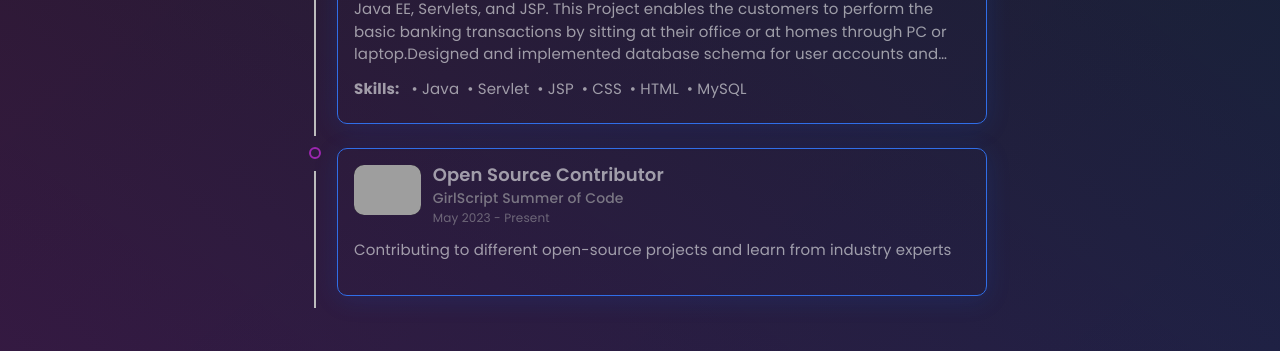
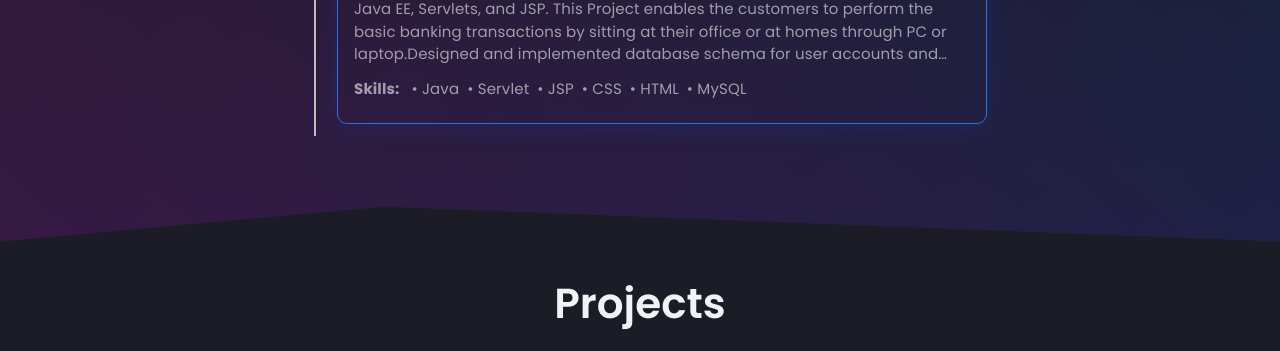
Before and after one commit to Venky123007/Portfolio, a React (Create React App) app: page / in a window 1280 px wide. Shown: the part 2440-2791 px from the top of the page. Built offline with nearby package versions, Linux system fonts and the light colour scheme; grey boxes are pictures that could not be loaded.

Commit message:
made some changes

```diff
--- a/src/data/constants.js
+++ b/src/data/constants.js
@@ -1,4 +1,3 @@
-
 export const Bio = {
   name: "Venkatesh Gollapalli",
   roles: [
@@ -43,8 +42,7 @@ export const Bio = {
       },
       {
         name: "CSS",
-          image:
-            "https://www.vectorlogo.zone/logos/w3_css/w3_css-icon.svg",
+        image: "https://www.vectorlogo.zone/logos/w3_css/w3_css-icon.svg",
       },
       {
         name: "JavaScript",
@@ -68,13 +66,11 @@ export const Bio = {
     skills: [
       {
         name: "Java",
-          image:
-            "https://www.vectorlogo.zone/logos/java/java-icon.svg",
+        image: "https://www.vectorlogo.zone/logos/java/java-icon.svg",
       },
       {
         name: "Spring",
-          image:
-            "https://www.vectorlogo.zone/logos/springio/springio-icon.svg",
+        image: "https://www.vectorlogo.zone/logos/springio/springio-icon.svg",
       },
       {
         name: "Node Js",
@@ -88,8 +84,7 @@ export const Bio = {
 
       {
         name: "MySQL",
-          image:
-            "https://www.vectorlogo.zone/logos/mysql/mysql-icon.svg",
+        image: "https://www.vectorlogo.zone/logos/mysql/mysql-icon.svg",
       },
       {
         name: "Firebase",
@@ -97,8 +92,7 @@ export const Bio = {
       },
       {
         name: "Oracle",
-          image:
-            "https://www.vectorlogo.zone/logos/oracle/oracle-ar21.svg",
+        image: "https://www.vectorlogo.zone/logos/oracle/oracle-ar21.svg",
       },
     ],
   },
@@ -117,8 +111,7 @@ export const Bio = {
       },
       {
         name: "Docker",
-          image:
-            "https://www.vectorlogo.zone/logos/docker/docker-icon.svg",
+        image: "https://www.vectorlogo.zone/logos/docker/docker-icon.svg",
       },
       {
         name: "Netlify",
@@ -137,8 +130,7 @@ export const Bio = {
       },
       {
         name: "Vercel",
-          image:
-            "https://www.vectorlogo.zone/logos/vercel/vercel-icon.svg",
+        image: "https://www.vectorlogo.zone/logos/vercel/vercel-icon.svg",
       },
       {
         name: "Tailwind CSS",
@@ -178,25 +170,18 @@ export const Bio = {
     company: "Academic Project",
     date: "April 2022 - May 2022",
     desc: "Led a team of 3 in developing a Java-based online banking system, utilizing Java EE, Servlets, and JSP. This Project enables the customers to perform the basic banking transactions by sitting at their office or at homes through PC or laptop.Designed and implemented database schema for user accounts and transactions. Conducted rigorous testing, ensuring data security and optimal system performance. Received recognition for the project's comprehensive functionality and user-friendly interface.",
-      skills: [
-        "Java",
-        "Servlet",
-        "JSP",
-        "CSS",
-        "HTML",
-        "MySQL",
-      ],
+    skills: ["Java", "Servlet", "JSP", "CSS", "HTML", "MySQL"],
     doc: "",
   },
-    {
-      id: 2,
-      img: "https://firebasestorage.googleapis.com/v0/b/flexi-coding.appspot.com/o/girlScript.jpeg?alt=media&token=e656a621-cf3c-4230-bf0f-e74b4cec6035",
-      role: "Open Source Contributor ",
-      company: "GirlScript Summer of Code",
-      date: "May 2023 - Present",
-      desc: "Contributing to different open-source projects and learn from industry experts",
-      doc: "https://media.licdn.com/dms/image/D4D22AQGzSpgFaR4hsQ/feedshare-shrink_800/0/1684079632872?e=1687996800&v=beta&t=i0xWn_k32Oj9SxKfc6rARSbOghXD9Ge6WyEb2p2vvrc",
-    },
+  // {
+  //   id: 2,
+  //   img: "https://firebasestorage.googleapis.com/v0/b/flexi-coding.appspot.com/o/girlScript.jpeg?alt=media&token=e656a621-cf3c-4230-bf0f-e74b4cec6035",
+  //   role: "Open Source Contributor ",
+  //   company: "GirlScript Summer of Code",
+  //   date: "May 2023 - Present",
+  //   desc: "Contributing to different open-source projects and learn from industry experts",
+  //   doc: "https://media.licdn.com/dms/image/D4D22AQGzSpgFaR4hsQ/feedshare-shrink_800/0/1684079632872?e=1687996800&v=beta&t=i0xWn_k32Oj9SxKfc6rARSbOghXD9Ge6WyEb2p2vvrc",
+  // },
 ];
 
 export const education = [
@@ -250,7 +235,7 @@ export const Bio = {
       "Node Js",
       "Redux",
       "Postman",
-        "Spring Data JPA"
+      "Spring Data JPA",
     ],
     category: "web app",
     github: "https://github.com/Venky123007/E-commerce",
@@ -268,9 +253,7 @@ export const Bio = {
     category: "web app",
     github: "https://github.com/Venky123007/Social",
     webapp: "https://socialbook-mu.vercel.app/",
-      member: [
-
-      ],
+    member: [],
   },
   {
     id: 1,
@@ -278,8 +261,7 @@ export const Bio = {
     date: "Oct 2022 - Present",
     description:
       "Developed EMS using ReactJS in the frontend and Springboot in the backend.It also securely stores and manages personal and other work-related details for your Employees. Performs CRUD Operations.",
-      image:
-        "https://live.staticflickr.com/65535/53393044769_d59c8188be_z.jpg",
+    image: "https://live.staticflickr.com/65535/53393044769_d59c8188be_z.jpg",
     tags: [
       "React Js",
       "Bootstrap",
@@ -299,13 +281,11 @@ export const Bio = {
     date: "April 2022 - May 2022",
     description:
       "Developed a Java-based online banking system, utilizing Java EE, Servlets, and JSP.This Project enables the customers to perform the basic banking transactions by sitting at their offi ce or at homes through PC or laptop.Designed and implemented database schema for user accounts and transactions.Conducted rigorous testing, ensuring data security and optimal system performance.",
-      image:
-        "https://live.staticflickr.com/65535/53391842257_311217441e_h.jpg",
-      tags: ["Java", "JSP","Servlets","Oracle"],
+    image: "https://live.staticflickr.com/65535/53391842257_311217441e_h.jpg",
+    tags: ["Java", "JSP", "Servlets", "Oracle"],
     category: "machine learning",
     github: "https://github.com/Venky123007/online-banking-syatem",
     webapp: "https://online-banking-nu.vercel.app/",
-
   },
   {
     id: 3,
@@ -313,8 +293,7 @@ export const Bio = {
     date: "Jun 2023 - Jun 2023",
     description:
       "A weather app built using JavaScript is a web application that provides detailed information about the current weather conditions of a specified location. It leverages various web technologies to fetch and display real-time weather data. Here's a brief overview of key components and features commonly found in such an application",
-      image:
-        "https://live.staticflickr.com/65535/53393246239_4f6884e7d8_w.jpg",
+    image: "https://live.staticflickr.com/65535/53393246239_4f6884e7d8_w.jpg",
     tags: ["Javascript", "HTML", "CSS", "Weather Cloud API"],
     category: "android app",
     github: "https://github.com/Venky123007/WeatherApp",
```
Lines whose indentation alone changed are shown as unchanged.
